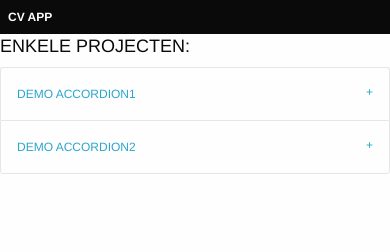
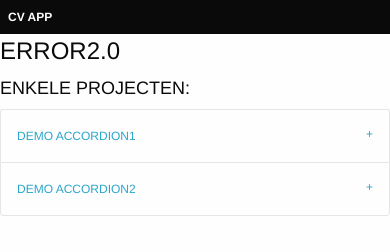
Before and after one commit to MacBlackCat/CVapp, a website: page JelmerOldersma/www/index.html in a window 390 px wide. Drawn offline with Linux system fonts and the light colour scheme; some packages are replaced by stand-ins of ours.

Commit message:
wednesday

```diff
--- a/JelmerOldersma/www/index.html
+++ b/JelmerOldersma/www/index.html
@@ -5,7 +5,7 @@
         Customize the content security policy in the meta tag below as needed. Add 'unsafe-inline' to default-src to enable inline JavaScript.
         For details, see http://go.microsoft.com/fwlink/?LinkID=617521
     -->
-    <meta http-equiv="Content-Security-Policy" content="default-src * data: gap: https://ssl.gstatic.com 'unsafe-eval'; style-src 'self' 'unsafe-inline'; media-src *;">
+    <meta http-equiv="Content-Security-Policy" content="default-src *; style-src * 'unsafe-inline'; script-src * 'unsafe-inline' 'unsafe-eval'; connect-src *">
 
     <meta http-equiv="content-type" content="text/html; charset=UTF-8" />
     <meta name="format-detection" content="telephone=no">
@@ -20,6 +20,9 @@
 <body>
     <div class="title-bar" id="topHeader">
         <span class="title-bar-title">CV App</span>
+    </div>
+    <div class="row">
+        <div id="derptest"><h6>Error</h6></div>
     </div>
 
     <div class="row">
--- a/JelmerOldersma/www/scripts/index.js
+++ b/JelmerOldersma/www/scripts/index.js
@@ -4,6 +4,7 @@
 // and then run "window.location.reload()" in the JavaScript Console.
 (function () {
     "use strict";
+    testDatabase();
 
     document.addEventListener( 'deviceready', onDeviceReady.bind( this ), false );
 
@@ -30,6 +31,7 @@
 })();
 
 function testDatabase() {
+    $("#derptest").html("<h1>error2.0</h1>");
     // Initialize Firebase
     /*var config = {
         apiKey: "AIzaSyCGybAZT1hrNpF0wxH9UOVmNwUeAyWwafI",
@@ -42,10 +44,9 @@ function testDatabase() {
     firebase.initializeApp(config);*/
 
     var database = firebase.database();
-    firebase.enablelogging(true);
+
     database.ref('/test').once('value').then(function (snappyData) {
-        //console.log(snappyData.val().value);
+        console.log(snappyData.val().value);
         $("#derptest").html("<h1>" + snappyData.val().value + "</h1>");
     });
 }
-testDatabase();
```
